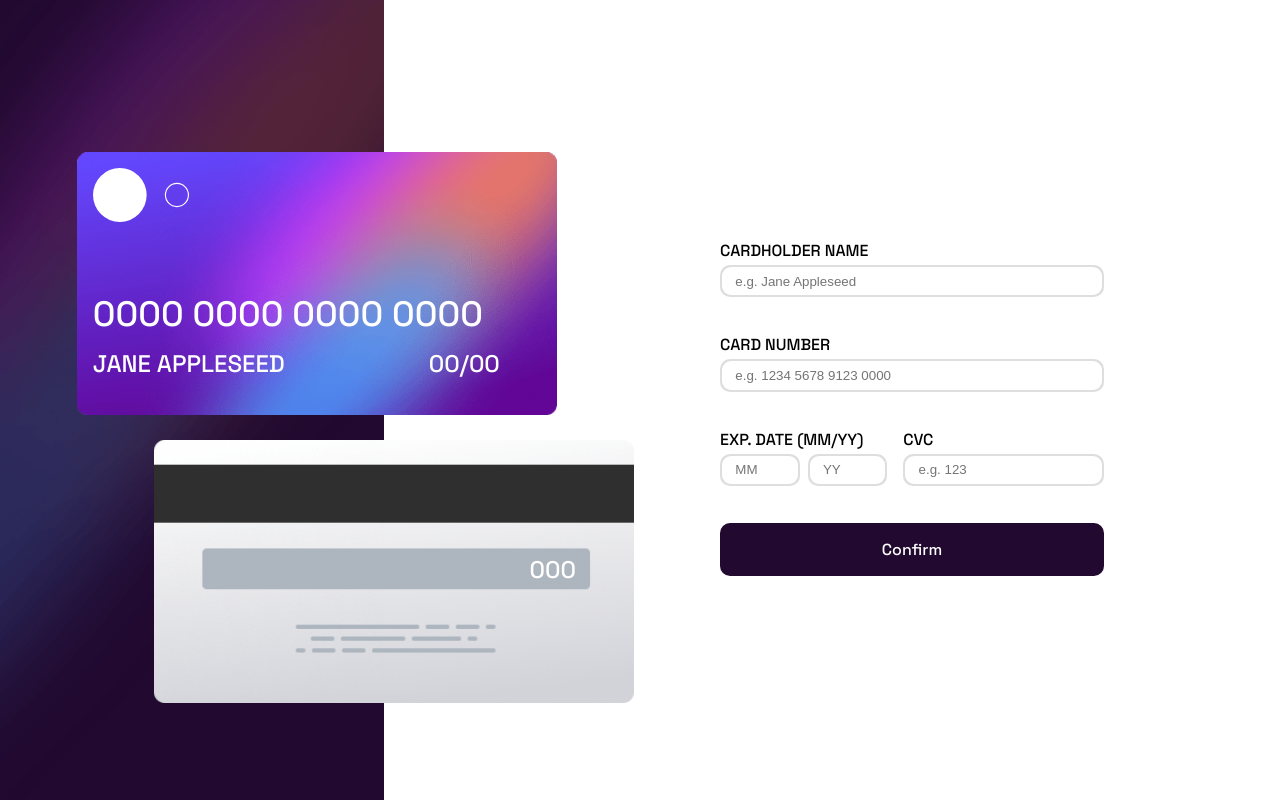
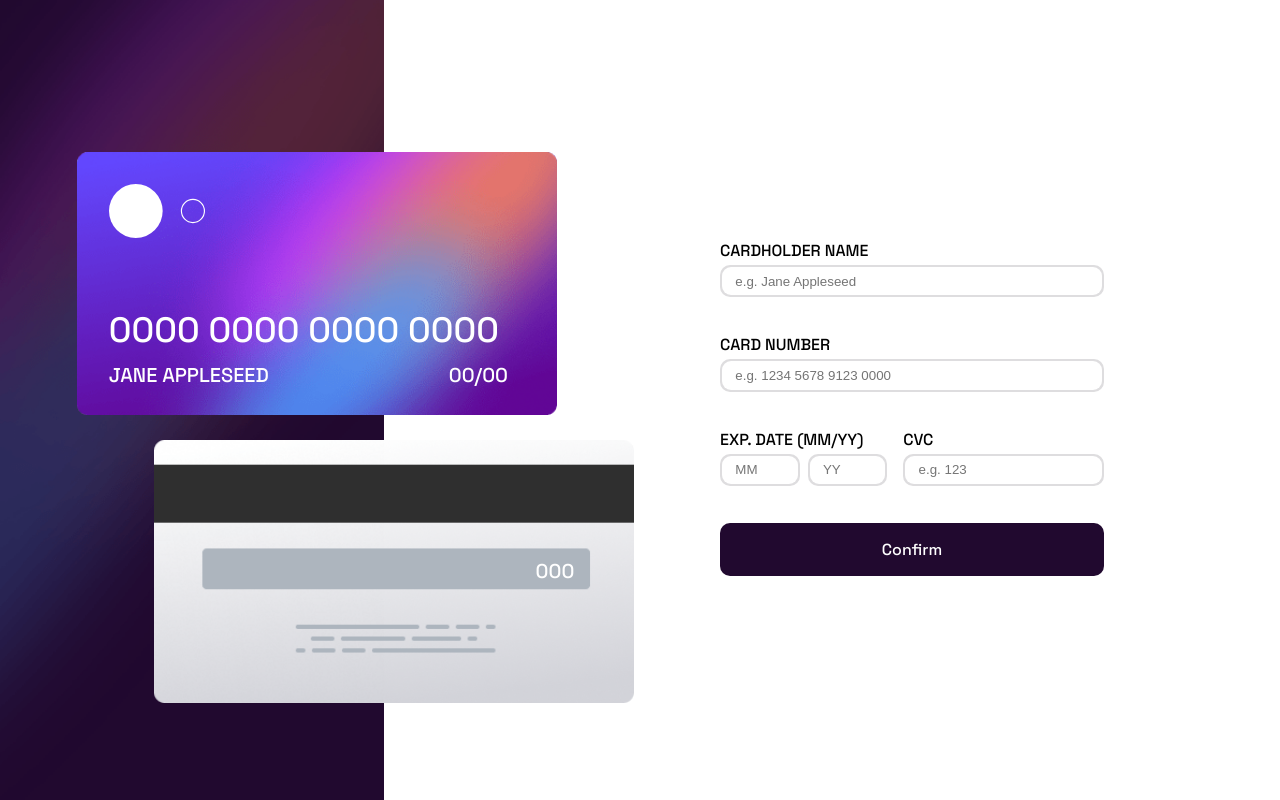
Before and after one commit to wishba/interactive-card-details-form-main, a React (Vite) app: page / in a window 1280 px wide. Built offline with nearby package versions, Linux system fonts and the light colour scheme.

Commit message:
font size

```diff
--- a/src/index.css
+++ b/src/index.css
@@ -70,8 +70,9 @@ body {
 }
 
 .card__cvc {
-  margin-top: 2.425em;
-  margin-left: 10em;
+  font-size: 10px;
+  margin-top: 4.5em;
+  margin-left: 17.5em;
 }
 
 .card__front-container {
@@ -85,11 +86,13 @@ body {
 }
 
 .card__name {
-  width: 10em;
+  font-size: 10px;
+  width: 17.5em;
   margin: 0;
 }
 
 .card__date {
+  font-size: 10px;
   margin: 0;
 }
 
@@ -181,6 +184,7 @@ button {
   .card>* {
     width: 30em;
     height: 16.5em;
+    padding: 2em;
   }
 
   .card__back {
@@ -195,6 +199,7 @@ button {
   }
 
   .card__front {
+    background-position: top 2em left 2em, center;
     background-size: 6em, 30em;
     position: relative;
     top: 19vh;
@@ -205,9 +210,9 @@ button {
   }
 
   .card__cvc {
-    font-size: 1.5em;
-    margin-top: 4.1em;
-    margin-left: 15em;
+    font-size: 20px;
+    margin-top: 4.3em;
+    margin-left: 17.5em;
   }
 
   .card__number {
@@ -217,13 +222,13 @@ button {
   }
 
   .card__name {
-    font-size: 1.5em;
-    width: 14em;
+    font-size: 20px;
+    width: 17em;
     margin: .5em 0;
   }
 
   .card__date {
-    font-size: 1.5em;
+    font-size: 20px;
     margin: .5em 0;
   }
 
```
